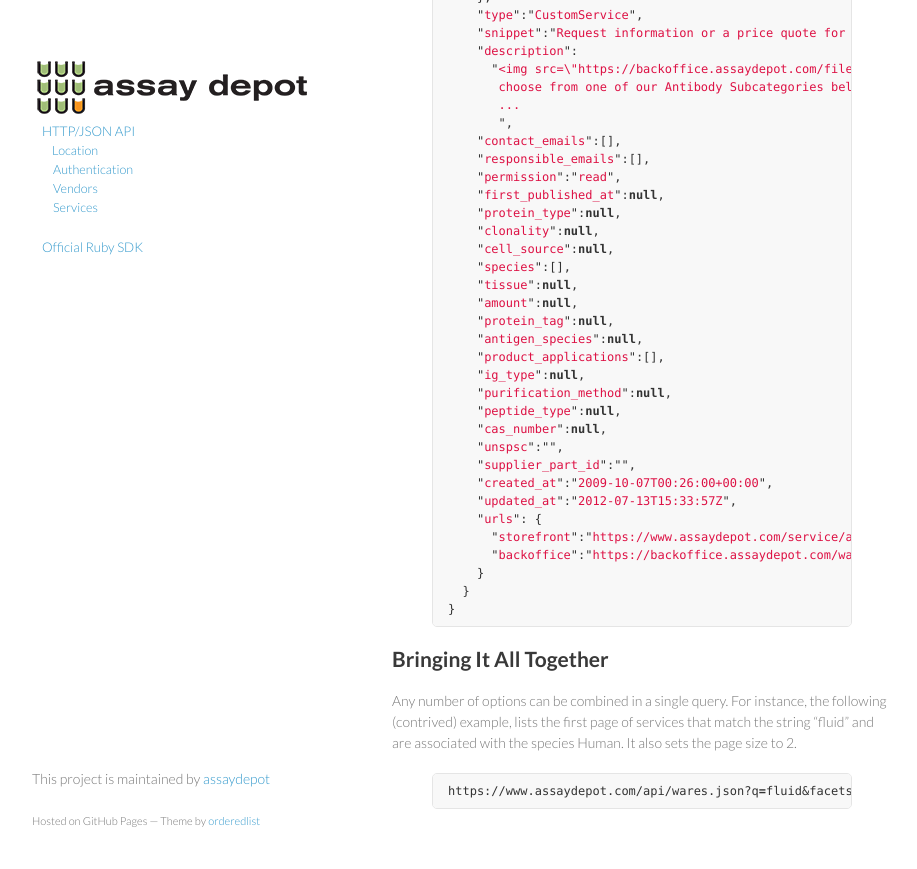
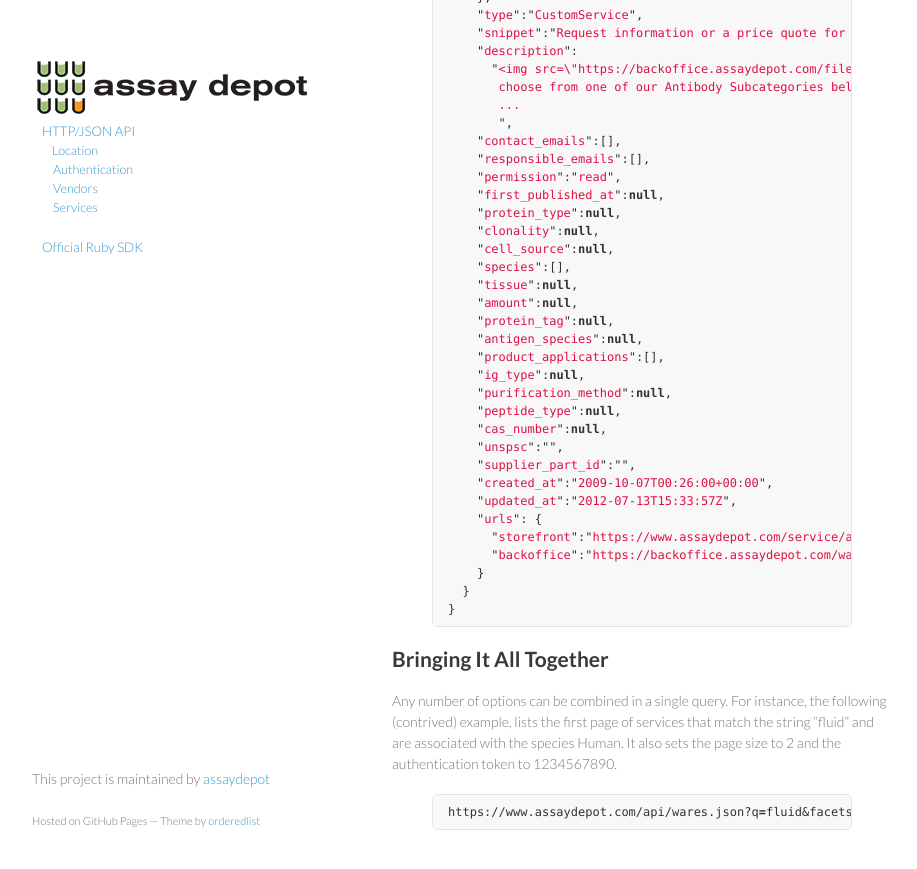
Before and after one commit to assaydepot/api, a Jekyll site: the page built from _posts/2012-06-17-json.markdown, in a window 1280 px wide and 900 px high, scrolled down 7715 px. Shown: the top 869 px of the window, without its empty margins (178-1095 px from the left). Built offline with Jekyll 4.4.1, drawn with Linux system fonts in a browser that asks for light colours; Markdown is read by kramdown in place of the engine named in the settings.

Commit message:
Added the auth_token to the final example

```diff
--- a/_posts/2012-06-17-json.markdown
+++ b/_posts/2012-06-17-json.markdown
@@ -488,8 +488,8 @@
 {% endhighlight %}
 
 <h2 id="bringing-it-all-together">Bringing It All Together</h2>
-Any number of options can be combined in a single query. For instance, the following (contrived) example, lists the first page of services that match the string "fluid" and are associated with the species Human. It also sets the page size to 2.
+Any number of options can be combined in a single query. For instance, the following (contrived) example, lists the first page of services that match the string "fluid" and are associated with the species Human. It also sets the page size to 2 and the authentication token to 1234567890.
 
 {% highlight bash %}
-https://www.assaydepot.com/api/wares.json?q=fluid&facets[species][]=Human&page=1&per_page=2
+https://www.assaydepot.com/api/wares.json?q=fluid&facets[species][]=Human&page=1&per_page=2&auth_token=1234567890
 {% endhighlight %}
```
